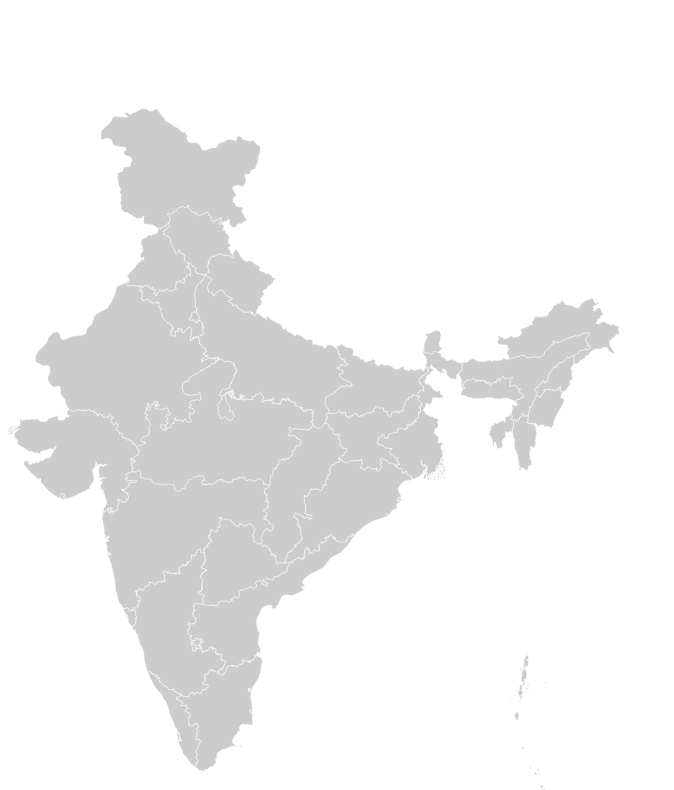
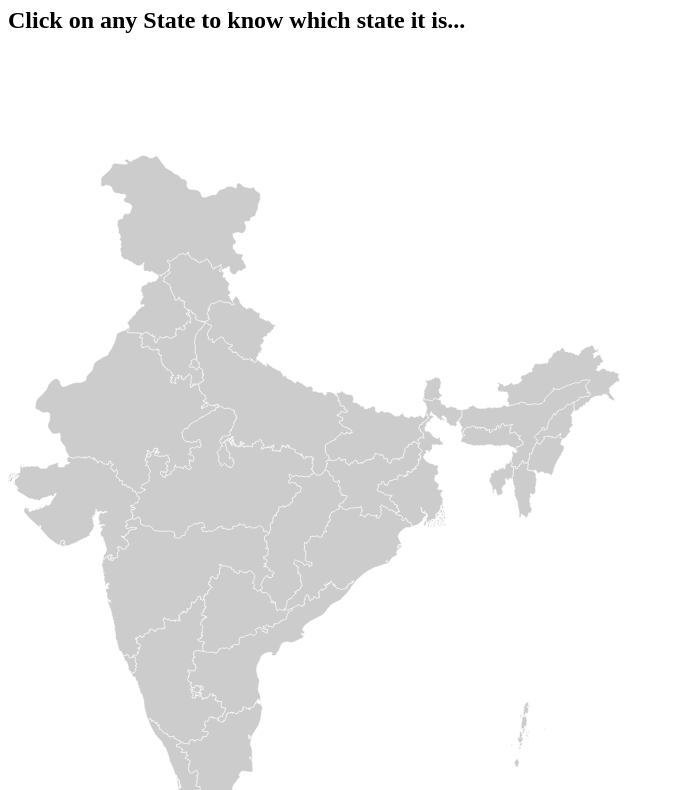
Before and after one commit to anshulgammy/PlayingWithSVG, a website: page index.html in a window 1280 px wide. Shown: the part 73-863 px from the top of the page, without its empty margins (0-674 px from the left). Drawn offline with nearby package versions, Linux system fonts and the light colour scheme.

Commit message:
changed header h2

```diff
--- a/index.html
+++ b/index.html
@@ -11,6 +11,7 @@
 </head>
 <body>
   <h1>Our India's Map</h1>
+  <h2>Click on any State to know which state it is...</h2>
   <!-- Embedded SVG Image here -->
   <object id="svgObject" data="indiaHigh.svg" type="image/svg+xml" height="1000" width="700">
 	Your browser doesn't support SVG
```
